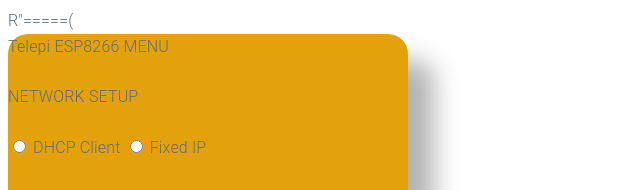
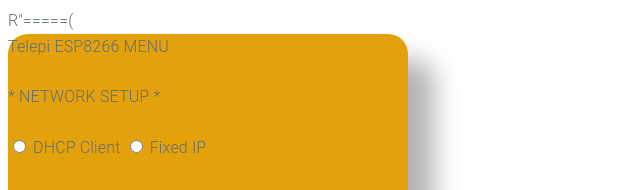
Before and after one commit to rafa400/SonoffTelepi, a plain HTML site: page wifisetup.html in a window 1280 px wide. Shown: the top 190 px of the page, 0-640 px from the left. Drawn offline with Linux system fonts and the light colour scheme.

Commit message:
Moving to OOP approaching
Moving to OOP approaching

```diff
--- a/wifisetup.html
+++ b/wifisetup.html
@@ -12,7 +12,7 @@
 <!-- http://cssround.com/ Estilos para los marcos y cuadros -->
 <div style="width:400px;height:300px;-webkit-border-radius: 20px;-moz-border-radius: 20px;border-radius: 20px;background-color:#E3A20B;-webkit-box-shadow: #B3B3B3 26px 26px 26px;-moz-box-shadow: #B3B3B3 26px 26px 26px; box-shadow: #B3B3B3 26px 26px 26px;">
  <p id="contact_label">Telepi ESP8266 MENU</p>
- <p id="contact_label">NETWORK SETUP</p>
+ <p id="contact_label">* NETWORK SETUP *</p>
  <form method="post" action="wifisetup.html">
   <p><input type="radio" name="dhcp" value="dhcp" %s> DHCP Client
      <input type="radio" name="dhcp" value="fixed" %s> Fixed IP</p>
@@ -25,7 +25,6 @@
   <p>Uptime: %02d:%02d:%02d</p>
  </form>
 </div>
-
 </div>
 </body>
 </html>
```
Also changed, not shown: 2 other files.
